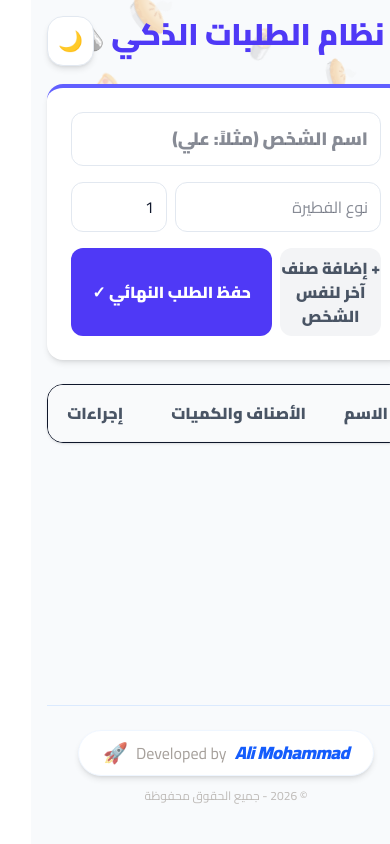
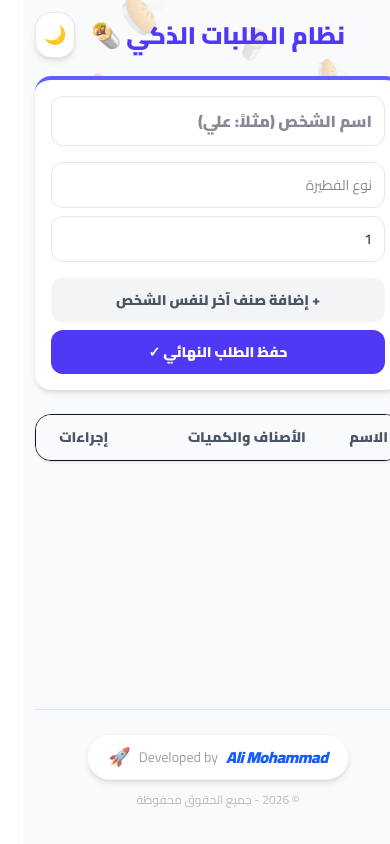
Before and after one commit to AliMohammadDev/Del-Ve, a React (Vite) app: page / in a window 390 px wide. Built offline with nearby package versions, Linux system fonts and the light colour scheme.

Commit message:
edit in pwa

```diff
--- a/src/App.jsx
+++ b/src/App.jsx
@@ -93,7 +93,7 @@ function App() {
   ];
 
   return (
-    <div className={`min-h-screen p-4 md:p-8 relative overflow-x-hidden app-container flex flex-col justify-between transition-colors duration-300 ${darkMode ? 'bg-slate-900 text-slate-100' : 'bg-slate-50 text-slate-900'}`} dir="rtl">
+    <div className={`min-h-screen p-3 sm:p-4 md:p-8 relative overflow-x-hidden app-container flex flex-col justify-between transition-colors duration-300 ${darkMode ? 'bg-slate-900 text-slate-100' : 'bg-slate-50 text-slate-900'}`} dir="rtl">
 
       <style>{`
         @import url('https://fonts.googleapis.com/css2?family=Cairo:wght@300;400;600;750;900&display=swap');
@@ -145,10 +145,10 @@ function App() {
       `}</style>
 
       {/* زر التبديل (مخفي وقت الطباعة) */}
-      <div className="absolute top-4 left-4 z-20 no-print">
+      <div className="absolute top-3 left-3 sm:top-4 sm:left-4 z-20 no-print">
         <button
           onClick={() => setDarkMode(!darkMode)}
-          className={`p-2.5 rounded-2xl shadow-md cursor-pointer border transition-all flex items-center justify-center text-xl ${darkMode
+          className={`p-2 sm:p-2.5 rounded-2xl shadow-md cursor-pointer border transition-all flex items-center justify-center text-lg sm:text-xl ${darkMode
             ? 'bg-slate-800 border-slate-700 text-yellow-400 hover:bg-slate-700'
             : 'bg-white border-slate-200 text-slate-700 hover:bg-slate-100'
             }`}
@@ -175,15 +175,15 @@ function App() {
         ))}
       </div>
 
-      <div className="max-w-3xl mx-auto w-full relative z-10 grow">
-        <h1 className={`text-3xl font-black text-center mb-8 ${darkMode ? 'text-indigo-400' : 'text-indigo-600'}`}>
+      <div className="max-w-3xl mx-auto w-full relative z-10 grow pt-2 sm:pt-0">
+        <h1 className={`text-2xl sm:text-3xl font-black text-center mb-6 sm:mb-8 ${darkMode ? 'text-indigo-400' : 'text-indigo-600'}`}>
           نظام الطلبات الذكي 🌯
         </h1>
 
         {/* نموذج الإدخال (يُخفى وقت الطباعة) */}
-        <div className={`p-6 rounded-2xl shadow-md border-t-4 border-indigo-500 mb-6 transition-colors duration-300 no-print ${darkMode ? 'bg-slate-800 border-slate-700' : 'bg-white'}`}>
+        <div className={`p-4 sm:p-6 rounded-2xl shadow-md border-t-4 border-indigo-500 mb-6 transition-colors duration-300 no-print ${darkMode ? 'bg-slate-800 border-slate-700' : 'bg-white'}`}>
           <input
-            className={`w-full p-3 mb-4 border rounded-xl outline-none font-bold text-lg transition-colors ${darkMode
+            className={`w-full p-3 mb-4 border rounded-xl outline-none font-bold text-base sm:text-lg transition-colors ${darkMode
               ? 'bg-slate-900 border-slate-700 text-white focus:ring-2 focus:ring-indigo-500'
               : 'bg-white border-slate-200 text-slate-900 focus:ring-2 focus:ring-indigo-400'
               }`}
@@ -194,9 +194,9 @@ function App() {
 
           <div className="space-y-3">
             {items.map((item, index) => (
-              <div key={index} className="flex gap-2 items-center animate-in fade-in duration-300">
+              <div key={index} className="flex flex-col sm:flex-row gap-2 items-stretch sm:items-center animate-in fade-in duration-300">
                 <input
-                  className={`flex-1 p-3 border rounded-xl outline-none transition-colors ${darkMode
+                  className={`flex-1 p-3 border rounded-xl outline-none text-sm sm:text-base transition-colors ${darkMode
                     ? 'bg-slate-900 border-slate-700 text-white focus:ring-2 focus:ring-indigo-500'
                     : 'bg-white border-slate-200 text-slate-900 focus:ring-2 focus:ring-indigo-400'
                     }`}
@@ -204,9 +204,10 @@ function App() {
                   value={item.type}
                   onChange={(e) => updateItemField(index, 'type', e.target.value)}
                 />
+                <div className="flex gap-2 items-center">
                   <input
                     type="number"
-                  className={`w-24 p-3 border rounded-xl outline-none transition-colors ${darkMode
+                    className={`w-full sm:w-24 p-3 border rounded-xl outline-none text-sm sm:text-base transition-colors ${darkMode
                       ? 'bg-slate-900 border-slate-700 text-white focus:ring-2 focus:ring-indigo-500'
                       : 'bg-white border-slate-200 text-slate-900 focus:ring-2 focus:ring-indigo-400'
                       }`}
@@ -217,17 +218,18 @@ function App() {
                   {items.length > 1 && (
                     <button
                       onClick={() => setItems(items.filter((_, i) => i !== index))}
-                    className="text-red-400 cursor-pointer hover:text-red-600 px-2"
+                      className="text-red-400 cursor-pointer hover:text-red-600 px-3 py-2 text-lg sm:text-base"
                     >✕</button>
                   )}
+                </div>
               </div>
             ))}
           </div>
 
-          <div className="flex gap-2 mt-4">
+          <div className="flex flex-col sm:flex-row gap-2 mt-4">
             <button
               onClick={addNewItemRow}
-              className={`flex-1 py-2 rounded-xl cursor-pointer font-bold transition-all ${darkMode
+              className={`w-full sm:flex-1 py-3 sm:py-2 rounded-xl cursor-pointer font-bold text-sm sm:text-base transition-all ${darkMode
                 ? 'bg-slate-700 text-slate-200 hover:bg-slate-600'
                 : 'bg-gray-100 text-gray-600 hover:bg-gray-200'
                 }`}
@@ -236,7 +238,7 @@ function App() {
             </button>
             <button
               onClick={handleAction}
-              className={`flex-2 py-2 cursor-pointer rounded-xl font-bold text-white transition-all ${editingId ? 'bg-green-500 hover:bg-green-600' : 'bg-indigo-600 hover:bg-indigo-700'}`}
+              className={`w-full sm:flex-2 py-3 sm:py-2 cursor-pointer rounded-xl font-bold text-white text-sm sm:text-base transition-all ${editingId ? 'bg-green-500 hover:bg-green-600' : 'bg-indigo-600 hover:bg-indigo-700'}`}
             >
               {editingId ? 'تحديث الطلب الكامل ✓' : 'حفظ الطلب النهائي ✓'}
             </button>
@@ -245,14 +247,14 @@ function App() {
 
         {/* قسم إجمالي الكميات (يظهر في الطباعة والـ PDF) */}
         {orders.length > 0 && (
-          <div className={`p-6 rounded-2xl mb-6 shadow-lg transition-colors duration-300 print-container ${darkMode ? 'bg-indigo-950 border border-indigo-900 text-white' : 'bg-indigo-900 text-white'}`}>
-            <div className="flex justify-between items-center mb-4 border-b border-white/10 pb-3">
-              <h2 className="text-sm uppercase tracking-widest opacity-70">إجمالي الكميات للمحل:</h2>
-              <div className="flex gap-2">
+          <div className={`p-4 sm:p-6 rounded-2xl mb-6 shadow-lg transition-colors duration-300 print-container ${darkMode ? 'bg-indigo-950 border border-indigo-900 text-white' : 'bg-indigo-900 text-white'}`}>
+            <div className="flex flex-col sm:flex-row justify-between items-start sm:items-center gap-3 mb-4 border-b border-white/10 pb-3">
+              <h2 className="text-xs sm:text-sm uppercase tracking-widest opacity-70">إجمالي الكميات للمحل:</h2>
+              <div className="flex flex-wrap gap-2 w-full sm:w-auto justify-end">
                 {/* زر تصدير PDF / طباعة */}
                 <button
                   onClick={exportToPDF}
-                  className="bg-emerald-600 hover:bg-emerald-700 text-white text-xs px-4 py-1.5 rounded-full font-bold transition-all shadow-lg flex items-center gap-1 cursor-pointer"
+                  className="bg-emerald-600 hover:bg-emerald-700 text-white text-xs px-4 py-2 rounded-full font-bold transition-all shadow-lg flex items-center justify-center gap-1 cursor-pointer flex-1 sm:flex-none"
                   title="تصدير النتائج إلى PDF"
                 >
                   <span>تصدير PDF</span>
@@ -261,17 +263,17 @@ function App() {
                 {/* زر مسح الكل */}
                 <button
                   onClick={clearAllOrders}
-                  className="bg-red-500 hover:bg-red-600 text-white text-xs px-4 py-1.5 rounded-full font-bold transition-all shadow-lg flex items-center gap-1 cursor-pointer no-print"
+                  className="bg-red-500 hover:bg-red-600 text-white text-xs px-4 py-2 rounded-full font-bold transition-all shadow-lg flex items-center justify-center gap-1 cursor-pointer no-print flex-1 sm:flex-none"
                 >
                   <span>مسح الكل</span>
                   <span className="text-sm">🗑️</span>
                 </button>
               </div>
             </div>
-            <div className="flex flex-wrap gap-4">
+            <div className="flex flex-wrap gap-2 sm:gap-4">
               {Object.entries(getTotals()).map(([type, total]) => (
-                <div key={type} className="bg-white/10 px-4 py-2 rounded-lg border border-white/20">
-                  <span className="font-bold">{type}:</span> <span className="text-xl font-black text-yellow-400">{total}</span>
+                <div key={type} className="bg-white/10 px-3 py-1.5 sm:px-4 sm:py-2 rounded-lg border border-white/25 text-sm sm:text-base">
+                  <span className="font-bold">{type}:</span> <span className="text-lg sm:text-xl font-black text-yellow-400">{total}</span>
                 </div>
               ))}
             </div>
@@ -280,22 +282,23 @@ function App() {
 
         {/* جدول الطلبات */}
         <div className={`rounded-2xl shadow-sm border overflow-hidden transition-colors duration-300 print-container ${darkMode ? 'bg-slate-800 border-slate-700' : 'bg-white'}`}>
-          <table className="w-full text-right">
+          <div className="overflow-x-auto">
+            <table className="w-full text-right min-w-[300px]">
               <thead className={`border-b ${darkMode ? 'bg-slate-900/50 border-slate-700' : 'bg-gray-50 border-gray-100'}`}>
                 <tr>
-                <th className={`p-4 ${darkMode ? 'text-slate-300' : 'text-gray-600'}`}>الاسم</th>
-                <th className={`p-4 ${darkMode ? 'text-slate-300' : 'text-gray-600'}`}>الأصناف والكميات</th>
-                <th className={`p-4 text-center ${darkMode ? 'text-slate-300' : 'text-gray-600'} no-print`}>إجراءات</th>
+                  <th className={`p-3 sm:p-4 text-sm sm:text-base ${darkMode ? 'text-slate-300' : 'text-gray-600'}`}>الاسم</th>
+                  <th className={`p-3 sm:p-4 text-sm sm:text-base ${darkMode ? 'text-slate-300' : 'text-gray-600'}`}>الأصناف والكميات</th>
+                  <th className={`p-3 sm:p-4 text-center text-sm sm:text-base ${darkMode ? 'text-slate-300' : 'text-gray-600'} no-print`}>إجراءات</th>
                 </tr>
               </thead>
               <tbody className={`divide-y ${darkMode ? 'divide-slate-700' : 'divide-gray-100'}`}>
                 {orders.map(order => (
                   <tr key={order.id} className={`transition-colors ${darkMode ? 'hover:bg-slate-700/50' : 'hover:bg-gray-50'}`}>
-                  <td className={`p-4 font-bold ${darkMode ? 'text-slate-100' : 'text-gray-800'}`}>{order.name}</td>
-                  <td className="p-4">
-                    <div className="flex flex-wrap gap-2">
+                    <td className={`p-3 sm:p-4 font-bold text-sm sm:text-base ${darkMode ? 'text-slate-100' : 'text-gray-800'}`}>{order.name}</td>
+                    <td className="p-3 sm:p-4">
+                      <div className="flex flex-wrap gap-1.5 sm:gap-2">
                         {order.items.map((it, idx) => (
-                        <span key={idx} className={`px-2 py-1 rounded-md text-sm border ${darkMode
+                          <span key={idx} className={`px-2 py-1 rounded-md text-xs sm:text-sm border ${darkMode
                             ? 'bg-indigo-950/80 text-indigo-300 border-indigo-800/50'
                             : 'bg-indigo-50 text-indigo-700 border-indigo-100'
                             }`}>
@@ -304,9 +307,9 @@ function App() {
                         ))}
                       </div>
                     </td>
-                  <td className="p-4 text-center space-x-reverse space-x-2 no-print">
-                    <button onClick={() => startEdit(order)} className={`p-2 rounded-lg text-sm cursor-pointer ${darkMode ? 'text-blue-400 hover:bg-slate-700' : 'text-blue-500 hover:bg-blue-50'}`}>تعديل</button>
-                    <button onClick={() => setOrders(orders.filter(o => o.id !== order.id))} className={`p-2 rounded-lg text-sm cursor-pointer ${darkMode ? 'text-red-400 hover:bg-slate-700' : 'text-red-500 hover:bg-red-50'}`}>حذف</button>
+                    <td className="p-3 sm:p-4 text-center space-x-reverse space-x-1 sm:space-x-2 no-print">
+                      <button onClick={() => startEdit(order)} className={`px-2 py-1.5 rounded-lg text-xs sm:text-sm cursor-pointer ${darkMode ? 'text-blue-400 hover:bg-slate-700' : 'text-blue-500 hover:bg-blue-50'}`}>تعديل</button>
+                      <button onClick={() => setOrders(orders.filter(o => o.id !== order.id))} className={`px-2 py-1.5 rounded-lg text-xs sm:text-sm cursor-pointer ${darkMode ? 'text-red-400 hover:bg-slate-700' : 'text-red-500 hover:bg-red-50'}`}>حذف</button>
                     </td>
                   </tr>
                 ))}
@@ -314,13 +317,14 @@ function App() {
             </table>
           </div>
         </div>
+      </div>
 
-      <footer className={`mt-12 py-6 border-t text-center relative z-10 w-full transition-colors duration-300 no-print ${darkMode ? 'border-slate-800' : 'border-blue-100'}`}>
-        <div className={`inline-flex items-center gap-2 px-6 py-2 rounded-full shadow-md border ${darkMode ? 'bg-slate-800 border-slate-700' : 'bg-white border-blue-50'
+      <footer className={`mt-10 sm:mt-12 py-6 border-t text-center relative z-10 w-full transition-colors duration-300 no-print ${darkMode ? 'border-slate-800' : 'border-blue-100'}`}>
+        <div className={`inline-flex items-center gap-2 px-5 py-2 rounded-full shadow-md border ${darkMode ? 'bg-slate-800 border-slate-700' : 'bg-white border-blue-50'
           }`}>
-          <span className="text-blue-600 dark:text-blue-400 font-black tracking-tight text-lg italic">Ali Mohammad</span>
-          <span className="text-stone-400 font-medium">Developed by</span>
-          <span className="text-xl animate-pulse">🚀</span>
+          <span className="text-blue-600 dark:text-blue-400 font-black tracking-tight text-base sm:text-lg italic">Ali Mohammad</span>
+          <span className="text-stone-400 font-medium text-sm sm:text-base">Developed by</span>
+          <span className="text-lg sm:text-xl animate-pulse">🚀</span>
         </div>
         <p className="text-stone-400 text-xs mt-3 opacity-70">
           © {new Date().getFullYear()} - جميع الحقوق محفوظة
--- a/vite.config.js
+++ b/vite.config.js
@@ -12,6 +12,9 @@ export default defineConfig({
       registerType: 'autoUpdate',
       injectRegister: 'auto',
       includeAssets: ['del-ve.png'],
+      workbox: {
+        globPatterns: ['**/*.{js,css,html,ico,png,svg}'],
+      },
       manifest: {
         name: 'del-ve',
         short_name: 'del-ve',
@@ -38,5 +41,6 @@ export default defineConfig({
           }
         ]
       }
-    })],
+    })
+  ],
 })
```
Also changed, not shown: package.json (line endings or trailing spaces). Lines whose indentation alone changed are shown as unchanged.
